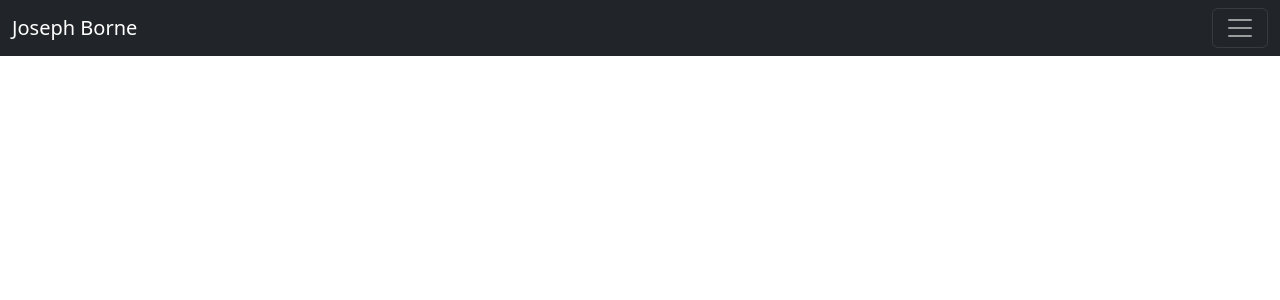
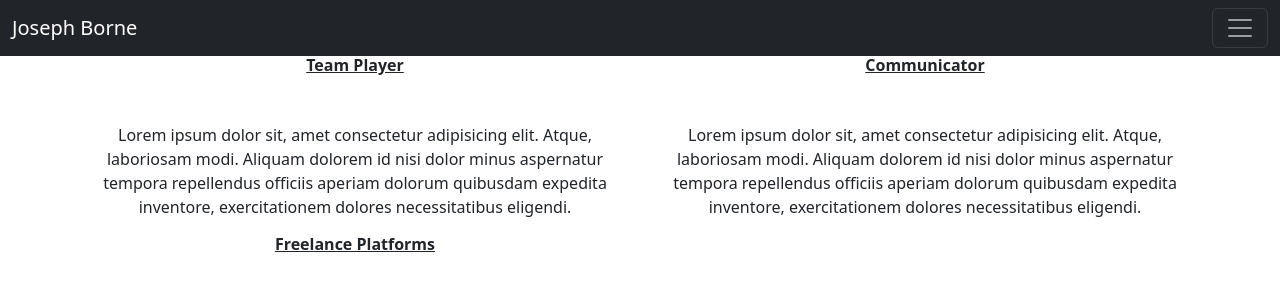
Before and after one commit to jbthecoder5/josephpborne-portfolio, an Angular app: page /contact in a window 1280 px wide. Shown: the top 300 px of the page. Built offline with nearby package versions, Linux system fonts and the light colour scheme.

Commit message:
small change

```diff
--- a/src/app/contact/contact.component.html
+++ b/src/app/contact/contact.component.html
@@ -1 +1,31 @@
-<p>contact works!</p>
+<div class="container">
+  <div class="row text-center">
+    <h1 class="text-center">Why should your hire me?</h1>
+    <div class="col-6">
+      <h6 class="fs-9 fw-bold text-decoration-underline mb-5">Team Player</h6>
+      <p>
+        Lorem ipsum dolor sit, amet consectetur adipisicing elit. Atque,
+        laboriosam modi. Aliquam dolorem id nisi dolor minus aspernatur tempora
+        repellendus officiis aperiam dolorum quibusdam expedita inventore,
+        exercitationem dolores necessitatibus eligendi.
+      </p>
+    </div>
+    <div class="col-6">
+      <h6 class="fs-9 fw-bold text-decoration-underline mb-5">Communicator</h6>
+      <p>
+        Lorem ipsum dolor sit, amet consectetur adipisicing elit. Atque,
+        laboriosam modi. Aliquam dolorem id nisi dolor minus aspernatur tempora
+        repellendus officiis aperiam dolorum quibusdam expedita inventore,
+        exercitationem dolores necessitatibus eligendi.
+      </p>
+    </div>
+  </div>
+  <div class="row text-center">
+    <div class="col-6">
+      <h6 class="fs-9 fw-bold text-decoration-underline mb-5">
+        Freelance Platforms
+      </h6>
+      <p></p>
+    </div>
+  </div>
+</div>
```
